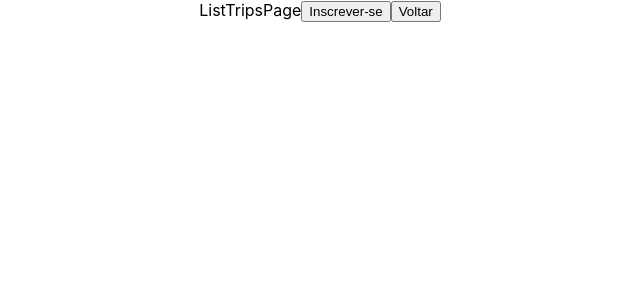
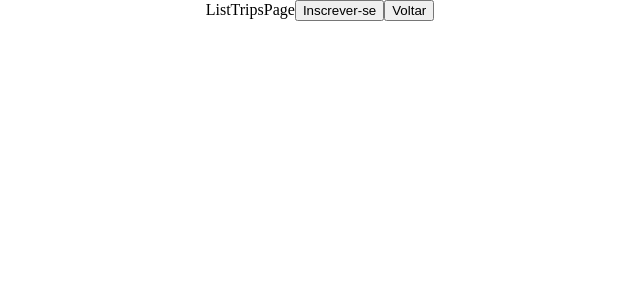
Before and after one commit to future4code/shaw-Renan-Alencar, a React (Create React App) app in the folder modulo3/projeto-labex/labex/: page /trips/list in a window 1280 px wide. Shown: the top 300 px of the page, without its empty margins (320-960 px from the left). Built offline with nearby package versions, Linux system fonts and the light colour scheme.

Commit message:
criado arquivo coordinator com todas as routes do projeto

```diff
--- a/modulo3/projeto-labex/labex/package.json
+++ b/modulo3/projeto-labex/labex/package.json
@@ -3,6 +3,9 @@
   "version": "0.1.0",
   "private": true,
   "dependencies": {
+    "@emotion/react": "^11.9.0",
+    "@emotion/styled": "^11.8.1",
+    "@mui/material": "^5.6.3",
     "@testing-library/jest-dom": "^5.16.4",
     "@testing-library/react": "^13.1.1",
     "@testing-library/user-event": "^13.5.0",
--- a/modulo3/projeto-labex/labex/src/index.css
+++ b/modulo3/projeto-labex/labex/src/index.css
@@ -11,3 +11,52 @@ code {
   font-family: source-code-pro, Menlo, Monaco, Consolas, 'Courier New',
     monospace;
 }
+
+/* http://meyerweb.com/eric/tools/css/reset/
+   v2.0 | 20110126
+   License: none (public domain)
+*/
+
+html, body, div, span, applet, object, iframe,
+h1, h2, h3, h4, h5, h6, p, blockquote, pre,
+a, abbr, acronym, address, big, cite, code,
+del, dfn, em, img, ins, kbd, q, s, samp,
+small, strike, strong, sub, sup, tt, var,
+b, u, i, center,
+dl, dt, dd, ol, ul, li,
+fieldset, form, label, legend,
+table, caption, tbody, tfoot, thead, tr, th, td,
+article, aside, canvas, details, embed,
+figure, figcaption, footer, header, hgroup,
+menu, nav, output, ruby, section, summary,
+time, mark, audio, video {
+	margin: 0;
+	padding: 0;
+	border: 0;
+	font-size: 100%;
+	font: inherit;
+	vertical-align: baseline;
+}
+/* HTML5 display-role reset for older browsers */
+article, aside, details, figcaption, figure,
+footer, header, hgroup, menu, nav, section {
+	display: block;
+}
+body {
+	line-height: 1;
+}
+ol, ul {
+	list-style: none;
+}
+blockquote, q {
+	quotes: none;
+}
+blockquote:before, blockquote:after,
+q:before, q:after {
+	content: '';
+	content: none;
+}
+table {
+	border-collapse: collapse;
+	border-spacing: 0;
+}
--- a/modulo3/projeto-labex/labex/src/pages/AdminHomePage/AdminHomePage.js
+++ b/modulo3/projeto-labex/labex/src/pages/AdminHomePage/AdminHomePage.js
@@ -1,21 +1,15 @@
 import React from "react";
 import { useNavigate } from "react-router-dom";
+import { goToCreatTrip, goBack } from "../../routes/coordinator";
 
 const AdminHomePage = () => {
   const navigate = useNavigate();
 
-  const goToCreatTrip = () => {
-    navigate("/admin/trips/create");
-  };
-
-  const toBack = () => {
-    navigate(-1);
-  };
   return (
     <div>
       AdminHomePage
-      <button onClick={goToCreatTrip}>Criar Viagem</button>
-      <button onClick={toBack}>Voltar</button>
+      <button onClick={() =>goToCreatTrip(navigate)}>Criar Viagem</button>
+      <button onClick={() => goBack(navigate)}>Voltar</button>
       <button>Logout</button>
     </div>
   );
--- a/modulo3/projeto-labex/labex/src/pages/ApplicationFormPage/ApplicationFormPage.js
+++ b/modulo3/projeto-labex/labex/src/pages/ApplicationFormPage/ApplicationFormPage.js
@@ -1,18 +1,16 @@
-import React from 'react'
-import { useNavigate } from 'react-router-dom'
+import React from "react";
+import { useNavigate } from "react-router-dom";
+import { goBack } from '../../routes/coordinator'
 
 const ApplicationFormPage = () => {
-
   const navigate = useNavigate();
 
-  const goBack = () => {
-    navigate(-1)
-  }
   return (
-    <div>ApplicationFormPage
-      <button onClick={goBack}>Voltar</button>
+    <div>
+      ApplicationFormPage
+      <button onClick={() => goBack(navigate)}>Voltar</button>
     </div>
-  )
-}
+  );
+};
 
-export default ApplicationFormPage
+export default ApplicationFormPage;
--- a/modulo3/projeto-labex/labex/src/pages/CreateTripPage/CreateTripPage.js
+++ b/modulo3/projeto-labex/labex/src/pages/CreateTripPage/CreateTripPage.js
@@ -1,16 +1,14 @@
 import React from "react";
 import { useNavigate } from "react-router-dom";
+import { goBack } from '../../routes/coordinator'
 
 const CreateTripPage = () => {
   const navigate = useNavigate();
 
-  const toBack = () => {
-    navigate(-1);
-  };
   return (
     <div>
       CreateTripPage
-      <button onClick={toBack}>Voltar</button>
+      <button onClick={() => goBack(navigate)}>Voltar</button>
       <button>Criar</button>
     </div>
   );
--- a/modulo3/projeto-labex/labex/src/pages/HomePage/HomePage.js
+++ b/modulo3/projeto-labex/labex/src/pages/HomePage/HomePage.js
@@ -1,22 +1,15 @@
 import React from 'react'
 import { useNavigate } from 'react-router-dom';
+import { goToListTrip, goToLoignPage } from '../../routes/coordinator'
 
 const HomePage = () => {
   const navigate = useNavigate();
 
-  const goToListTrip = () => {
-    navigate('/trips/list')
-  }
-
-  const goToLoignPage = () => {
-    navigate('/login')
-  }
-
   return (
     <div>
       HomePage
-      <button onClick={goToListTrip}>Lista Trip</button>
-      <button onClick={goToLoignPage}>Logar</button>
+      <button onClick={() => goToListTrip(navigate)}>Lista Trip</button>
+      <button onClick={() => goToLoignPage(navigate)}>Logar</button>
     </div>
   )
 }
--- a/modulo3/projeto-labex/labex/src/pages/ListTripsPage/ListTripsPage.js
+++ b/modulo3/projeto-labex/labex/src/pages/ListTripsPage/ListTripsPage.js
@@ -1,22 +1,17 @@
-import React from 'react'
-import { useNavigate } from 'react-router-dom'
+import React from "react";
+import { useNavigate } from "react-router-dom";
+import { goToApplicationForm, goBack } from "../../routes/coordinator";
 
 const ListTripsPage = () => {
   const navigate = useNavigate();
 
-  const goToApplicationForm = () => {
-    navigate('/trips/application')
-  }
-  const goBack = () => {
-    navigate(-1)
-  }
   return (
-    <div>ListTripsPage
-      <button onClick={goToApplicationForm}>Inscrever-se</button>
-      <button onClick={goBack}>Voltar</button>
+    <div>
+      ListTripsPage
+      <button onClick={() => goToApplicationForm(navigate)}>Inscrever-se</button>
+      <button onClick={() => goBack(navigate)}>Voltar</button>
     </div>
+  );
+};
 
-  )
-}
-
-export default ListTripsPage
+export default ListTripsPage;
--- a/modulo3/projeto-labex/labex/src/pages/LoginPage/LoginPage.js
+++ b/modulo3/projeto-labex/labex/src/pages/LoginPage/LoginPage.js
@@ -1,5 +1,6 @@
 import React from "react";
 import { useNavigate } from "react-router-dom";
+import { goToAdminHome,  goBack} from '../../routes/coordinator'
 
 
 /*
@@ -16,18 +17,11 @@ import { useNavigate } from "react-router-dom";
 const LoginPage = () => {
   const navigate = useNavigate();
 
-  const goToAdminHome = () => {
-    navigate("/admin/trips/list");
-  };
-
-  const toBack = () => {
-    navigate(-1);
-  };
   return (
     <div>
       LoginPage
-      <button onClick={goToAdminHome}>Logar</button>
-      <button onClick={toBack}>Voltar</button>
+      <button onClick={() => goToAdminHome(navigate)}>Logar</button>
+      <button onClick={() => goBack(navigate)}>Voltar</button>
     </div>
   );
 };
--- /dev/null
+++ b/modulo3/projeto-labex/labex/src/routes/coordinator.js
@@ -0,0 +1,28 @@
+// Geral
+export const goBack = (navigate) => {
+  navigate(-1);
+};
+
+//HomePage
+export const goToListTrip = (navigate) => {
+  navigate('/trips/list')
+}
+
+export const goToLoignPage = (navigate) => {
+  navigate('/login')
+}
+
+// LoginPage
+export const goToAdminHome = (navigate) => {
+  navigate("/admin/trips/list");
+};
+
+// AdminHomePage
+export const goToCreatTrip = (navigate) => {
+  navigate("/admin/trips/create");
+};
+
+//ListTripsPage
+export const goToApplicationForm = (navigate) => {
+  navigate('/trips/application')
+}
```
Also changed, not shown: 1 other file (tests, documents, lock files or other folders).
